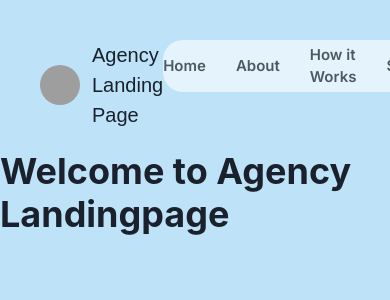
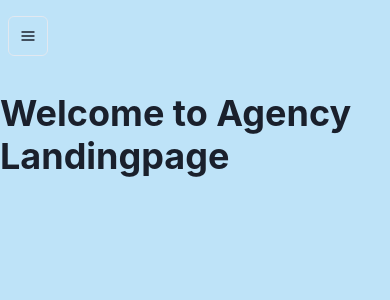
Before and after one commit to AthirAliAlSharyani/AgencyLandingPage, a Next.js app in the folder agency-landing-page/: page / in a window 390 px wide. Shown: the top 300 px of the page. Built offline with nearby package versions, Linux system fonts and the light colour scheme; grey boxes are pictures that could not be loaded.

Commit message:
add menu for mobile view

```diff
--- a/agency-landing-page/src/components/navigationBar/index.tsx
+++ b/agency-landing-page/src/components/navigationBar/index.tsx
@@ -1,29 +1,45 @@
 "use client";
 import {
   Box,
+  Flex,
   Button,
-  Center,
-  Flex,
+  Image,
+  Link,
+  IconButton,
+  Menu,
+  MenuButton,
+  MenuList,
+  MenuItem,
+  useBreakpointValue,
   HStack,
-  Link,
   Text,
-  Image,
 } from "@chakra-ui/react";
 import { link } from "fs";
 import React from "react";
+import { HamburgerIcon } from "@chakra-ui/icons";
+export default function NavigationBar() {
+  const isMobile = useBreakpointValue({ base: true, md: false });
 
-export default function NavigationBar() {
   return (
     <>
-      <Flex justifyContent="space-between">
+      <Flex
+        as="header"
+        px={{ base: 2, md: 6 }}
+        py="4"
+        align="center"
+        justifyContent="space-between"
+        w="full"
+      >
+        {!isMobile ? (
+          <>
             <HStack mt={10} ml={"10"} gap={3}>
               <Image
                 borderRadius="full"
                 boxSize="150px"
                 src="https://helder.design/wp-content/uploads/2023/09/Logo.svg"
                 alt="Dan Abramov"
-            w={"40px"}
-            h={"40px"}
+                w={{ base: "20px", md: "40px" }}
+                h={{ base: "20px", md: "40px" }}
               />
               <Text fontSize={20} fontFamily={"sans-serif"}>
                 Agency Landing Page
@@ -87,7 +103,38 @@ export default function NavigationBar() {
                 </Button>
               </HStack>
             </Box>
-      </Flex>{" "}
+          </>
+        ) : (
+          // Hamburger Menu for mobile
+          <Box justifyContent={"left"}>
+            <Menu>
+              <MenuButton
+                as={IconButton}
+                icon={<HamburgerIcon />}
+                variant="outline"
+                aria-label="Options"
+              />
+              <MenuList>
+                <MenuItem as={Link} href="/">
+                  Home
+                </MenuItem>
+                <MenuItem as={Link} href="/about">
+                  About
+                </MenuItem>
+                <MenuItem as={Link} href="/services">
+                  Services
+                </MenuItem>
+                <MenuItem as={Link} href="/contact">
+                  Contact
+                </MenuItem>
+                <MenuItem as={Link} href="/contact">
+                  Sign in / Sign up
+                </MenuItem>
+              </MenuList>
+            </Menu>
+          </Box>
+        )}
+      </Flex>
     </>
   );
 }
```
Lines whose indentation alone changed are shown as unchanged.
